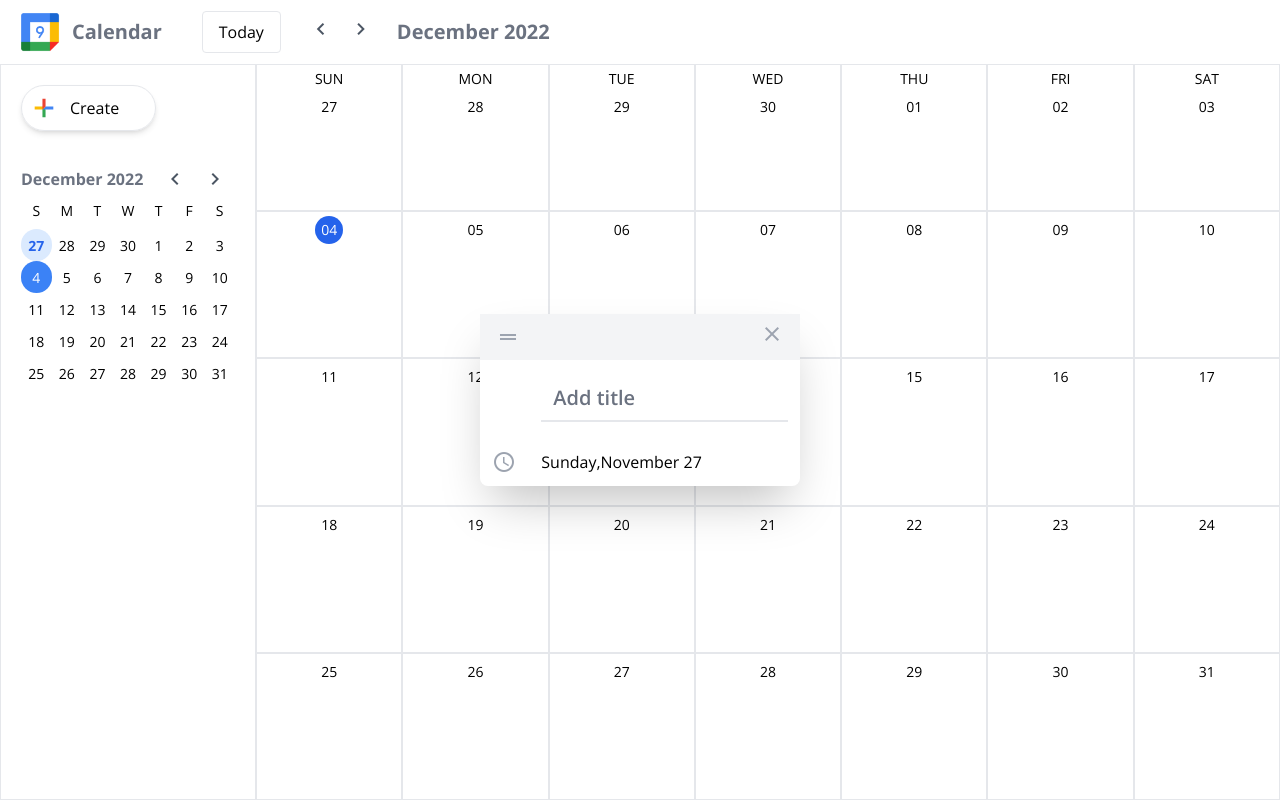
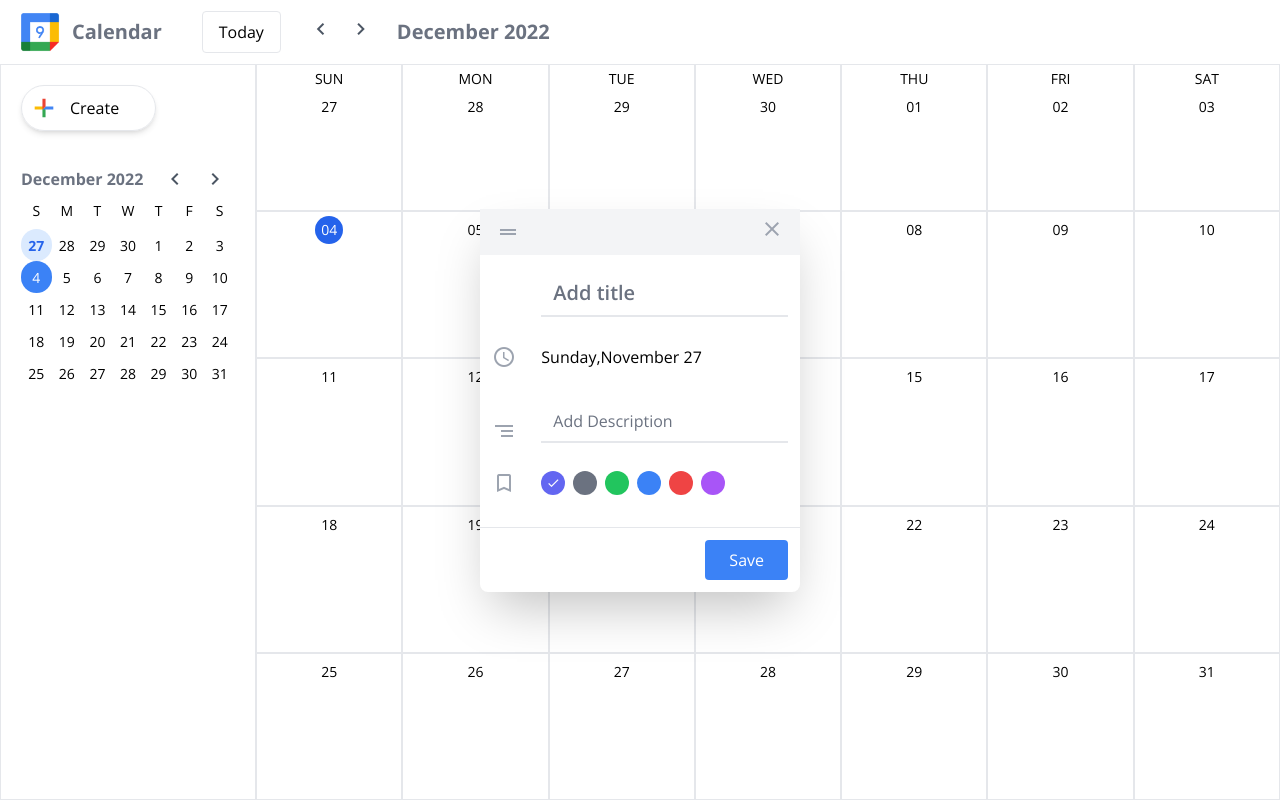
Before and after one commit to rifatptk/google-calendar-clone, a React (Vite) app: page / in a window 1280 px wide. Both pictures are taken after a click on the element 329 px from the left and 167 px from the top of the page. Built offline with nearby package versions, Linux system fonts and the light colour scheme.

Commit message:
create event form done

```diff
--- a/src/components/Day.jsx
+++ b/src/components/Day.jsx
@@ -26,9 +26,7 @@
           setDaySelected(day);
           setShowEventModal(true);
         }}
-      >
-        {''}
-      </div>
+      ></div>
     </div>
   );
 };
--- a/src/components/EventModal.jsx
+++ b/src/components/EventModal.jsx
@@ -1,12 +1,15 @@
 import React, { useContext, useState } from 'react';
 import GlobalContext from '../context/GlobalContext';
 
+const labelsClasses = ['indigo', 'gray', 'green', 'blue', 'red', 'purple'];
 const EventModal = () => {
   const [title, setTitle] = useState('');
+  const [description, setdescription] = useState('');
+  const [selectedLabel, setselectedLabel] = useState(labelsClasses[0]);
   const { setShowEventModal, daySelected } = useContext(GlobalContext);
   return (
     <div className="h-screen w-full fixed left-0 top-0 flex justify-center items-center">
-      <form className="bg-white rounded-lg shadow-2xl w-1/4">
+      <form className="bg-white rounded-lg shadow-2xl w-1/2 lg:w-1/4">
         <header className="bg-gray-100 px-4 py-2 flex justify-between items-center">
           <span className="material-icons-outlined text-gray-400">
             drag_handle
@@ -31,8 +34,46 @@
               schedule
             </span>
             <p>{daySelected.format('dddd,MMMM DD')}</p>
+            <span className="material-icons-outlined text-gray-400">
+              segment
+            </span>
+            <input
+              type="text"
+              name="description"
+              placeholder="Add Description"
+              value={description}
+              required
+              className="pt-3 border-0 text-gray-600 pb-2 w-full border-b-2 border-gray-200 focus:outline-none focus:ring-0 focus:border-blue-500"
+              onChange={(e) => setdescription(e.target.value)}
+            />
+            <span className="material-icons-outlined text-gray-400">
+              bookmark_border
+            </span>
+            <div className="flex gap-x-2">
+              {labelsClasses.map((labelClass, i) => (
+                <span
+                  key={i}
+                  onClick={() => setselectedLabel(labelClass)}
+                  className={`bg-${labelClass}-500 w-6 h-6 rounded-full flex items-center justify-center cursor-pointer`}
+                >
+                  {selectedLabel === labelClass && (
+                    <span className="material-icons-outlined text-white text-sm">
+                      check
+                    </span>
+                  )}
+                </span>
+              ))}
+            </div>
           </div>
         </div>
+        <footer className="flex justify-end border-t p-3 mt-5">
+          <button
+            type="submit"
+            className="bg-blue-500 hover:bg-blue-600 px-6 py-2 rounded text-white"
+          >
+            Save
+          </button>
+        </footer>
       </form>
     </div>
   );
--- a/tailwind.config.cjs
+++ b/tailwind.config.cjs
@@ -1,6 +1,15 @@
 /** @type {import('tailwindcss').Config} */
+
+const labelsClasses = ['indigo', 'gray', 'green', 'blue', 'red', 'purple'];
 module.exports = {
   content: ['./index.html', './src/**/*.{js,ts,jsx,tsx}'],
+  //Because we made a dynamic class with the label we need to add those clases
+  // to the safe list so the purge does not remove that
+  safelist: [
+    ...labelsClasses.map((lbl) => `bg-${lbl}-500`),
+    ...labelsClasses.map((lbl) => `bg-${lbl}-200`),
+    ...labelsClasses.map((lbl) => `text-${lbl}-400`),
+  ],
   theme: {
     extend: {
       fontFamily: {
```
